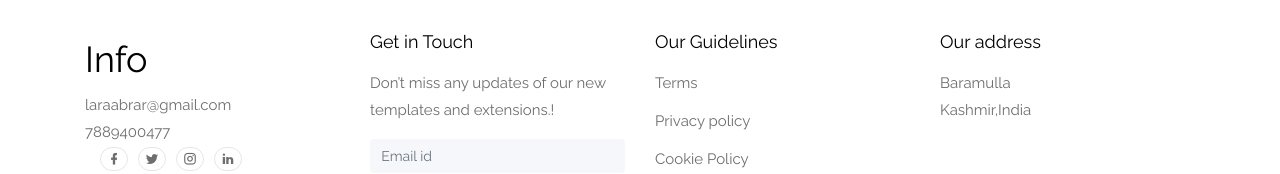
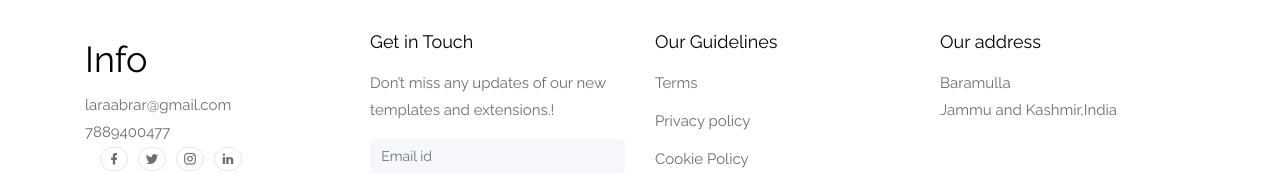
Before and after one commit to abrarlarah/earthly, a website: page index.html in a window 1280 px wide. Shown: the part 8217-8391 px from the top of the page. Drawn offline with nearby package versions, Linux system fonts and the light colour scheme.

Commit message:
Update index.html

```diff
--- a/index.html
+++ b/index.html
@@ -802,7 +802,7 @@
           </div>
           <div class="col-12 col-md-6 col-lg-3 grid-margin">
               <h5 class="pb-2">Our address</h5>
-              <p class="text-muted">Baramulla<br>Kashmir,India</p>
+              <p class="text-muted">Baramulla<br>Jammu and Kashmir,India</p>
 <!--               <div class="d-flex justify-content-center justify-content-md-start">
                 <a href="https://www.facebook.com/abrar.lara/"><span class="mdi mdi-facebook"></span></a>
                 <a href="https://twitter.com/Abrar_larah"><span class="mdi mdi-twitter"></span></a>
```
